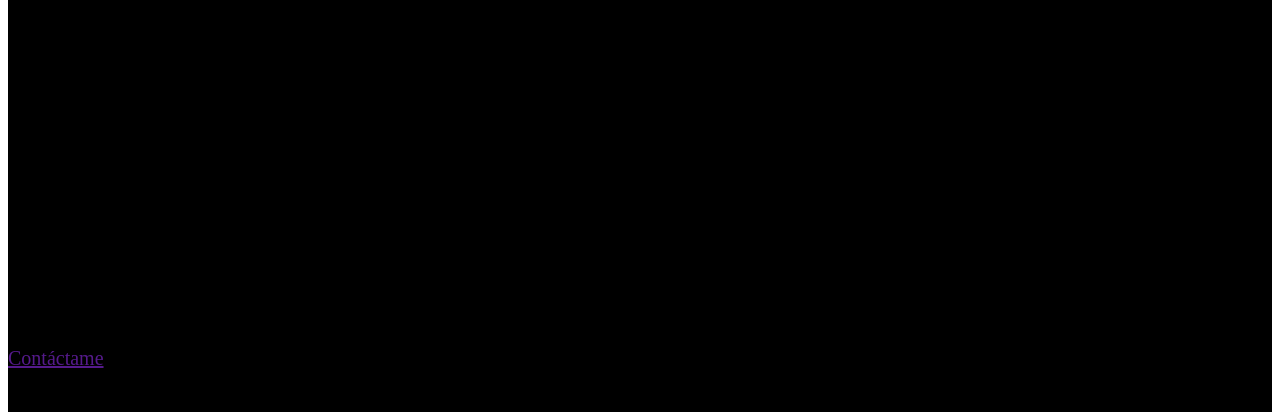
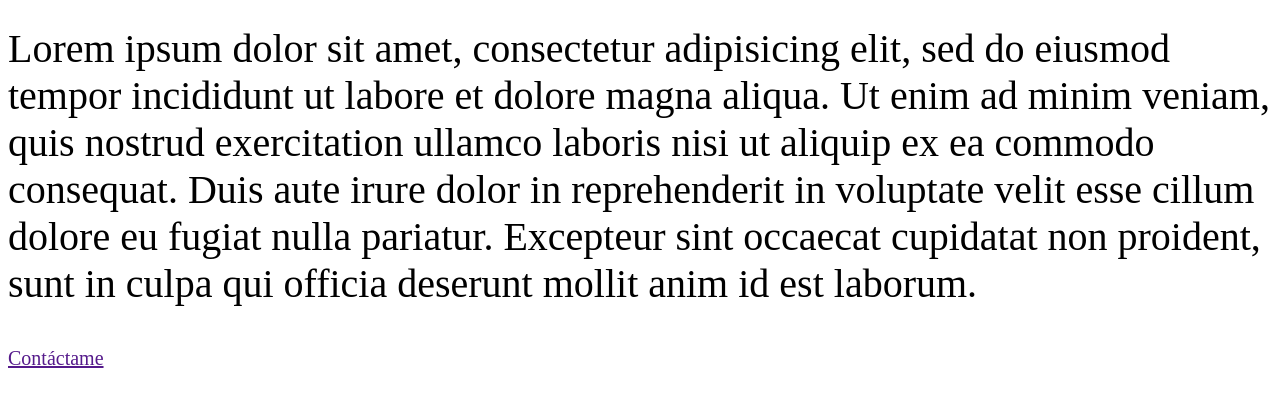
Before and after one commit to aincatoni/desafio7, a website: page public/index.html in a window 1280 px wide. Shown: the part 209-621 px from the top of the page. Drawn offline with Linux system fonts and the light colour scheme.

Commit message:
quitando fondo negro container

```diff
--- a/src/scss/_general.scss
+++ b/src/scss/_general.scss
@@ -4,7 +4,7 @@ body {
 }
 
 .container {
-	background: black;
+
 
 	p {
 		font-size: 40px;
```
Also changed, not shown: public/css/app.css.
